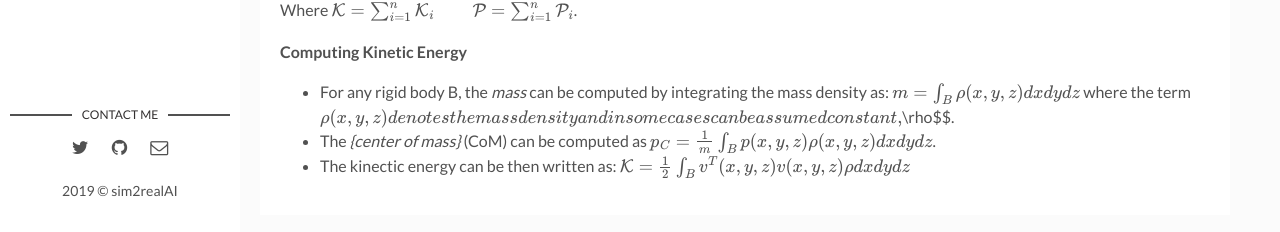
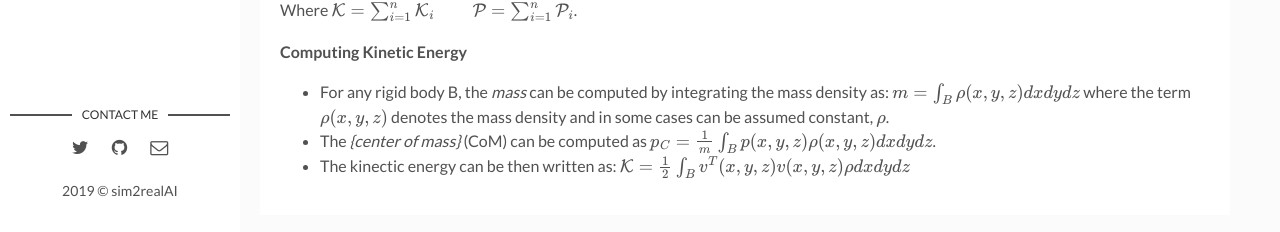
Before and after one commit to backupsim2realai/backupsim2realai.github.io, a Jekyll site: the page built from _posts/2019-04-15-Dynamic-Model-Of-Manipulators.markdown, in a window 1280 px wide and 1205 px high. Shown: the part 970-1202 px from the top of the window. Built offline with Jekyll 4.4.1, drawn with Linux system fonts in a browser that asks for light colours; formulas are drawn with MathJax 3.

Commit message:
kinetic energy
Signed-off-by: Ankur Handa <handa.ankur@gmail.com>

```diff
--- a/_posts/2019-04-15-Dynamic-Model-Of-Manipulators.markdown
+++ b/_posts/2019-04-15-Dynamic-Model-Of-Manipulators.markdown
@@ -49,7 +49,7 @@ Where $$\mathcal{K} = \sum_{i=1}^{n}\mathcal{K}_i \hspace{10mm} \mathcal{P} = \s
 
 **Computing Kinetic Energy**
 
-- For any rigid body B, the _mass_ can be computed by integrating the mass density as: $$m = \int_{B} \rho(x, y, z) dx dy dz$$ where the term $$\rho(x, y, z) denotes the mass density and in some cases can be assumed constant, $$\rho$$.
+- For any rigid body B, the _mass_ can be computed by integrating the mass density as: $$m = \int_{B} \rho(x, y, z) dx dy dz$$ where the term $$\rho(x, y, z)$$ denotes the mass density and in some cases can be assumed constant, $$\rho$$.
 - The _{center of mass}_ (CoM) can be computed as $$p_C = \frac{1}{m} \int_{B} p(x, y, z) \rho(x, y, z) dx dy dz$$.
 - The kinectic energy can be then written as:
 $$\mathcal{K} = \frac{1}{2} \int_B v^T (x, y, z) v(x, y, z) \rho dx dy dz$$
```
